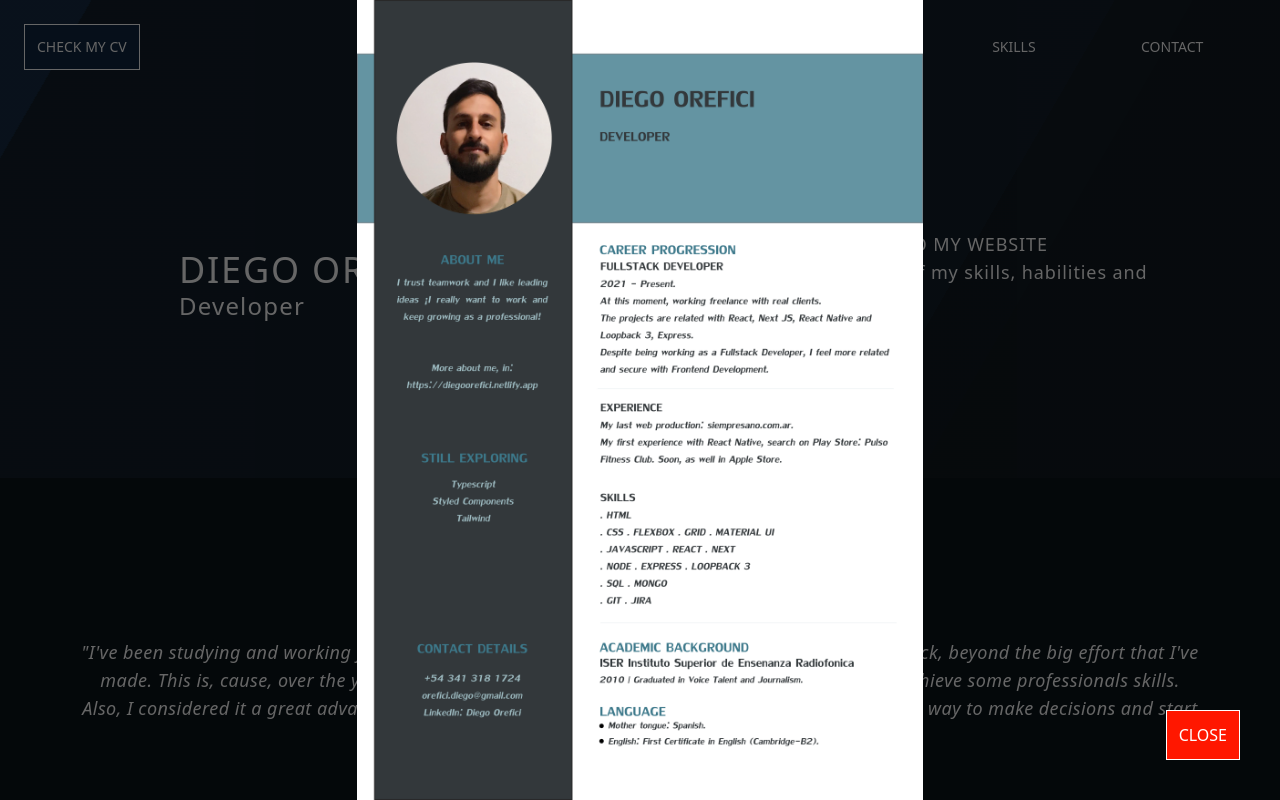
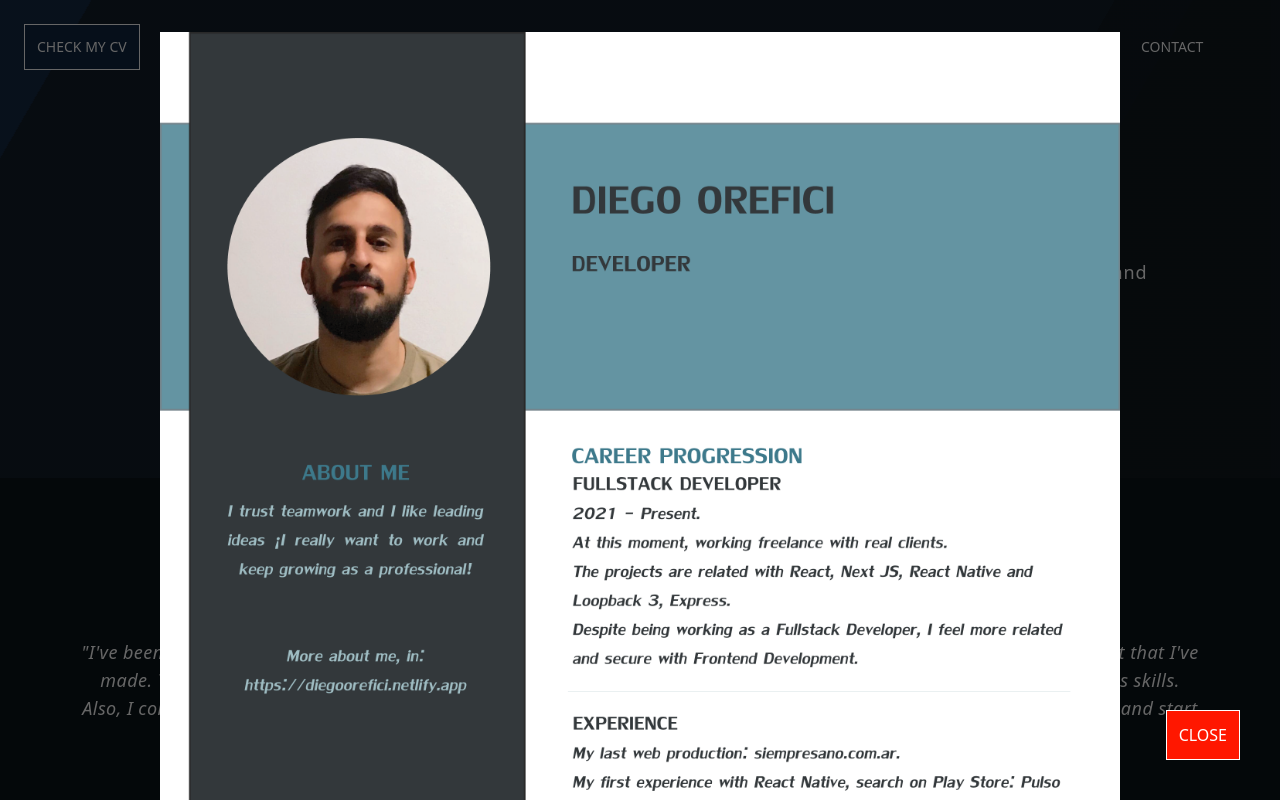
Before and after one commit to dieore/portfolio-22, a React (Create React App) app: page / in a window 1280 px wide. Both pictures are taken after a click on the button "CHECK MY CV". Shown: the top 800 px of the page. Built offline with nearby package versions, Linux system fonts and the light colour scheme.

Commit message:
Modal fixed.

```diff
--- a/src/components/Job.js
+++ b/src/components/Job.js
@@ -23,7 +23,9 @@ const Job = ({ app }) => {
                 open={demo}
                 setStateFromComponent={setDemo}
             >
-                <video className="w-3/4" src={app.src} autoplay controls loop />
+                <div className="grid place-items-center place-content-center w-screen h-screen">
+                    <video className="w-3/4" src={app.src} autoplay controls loop />
+                </div>
             </Modal>
         </div>
     )
--- a/src/components/Modal.js
+++ b/src/components/Modal.js
@@ -19,18 +19,18 @@ const Modal = ({ children, open, setStateFromComponent }) => {
         <>
             {
                 open && (
-                    <div className="overflow-auto fixed w-full h-full bg-black bg-opacity-60 top-0 left-0">
+                    <div className="overflow-auto fixed w-screen h-screen bg-black bg-opacity-60 top-0 left-0 z-30">
                         <button onClick={() => {
                             setShow(false);
                             setStateFromComponent(false)
                         }}
-                            className=" hover:bg-opacity-80 outline-none fixed bottom-10 right-10 p-3 border-white border bg-red text-white"
+                            className=" hover:bg-opacity-80 outline-none fixed bottom-10 right-10 p-3 z-40 border-white border bg-red text-white"
                         >
                             CLOSE
                         </button>
-                        <div className="grid place-items-center place-content-center h-screen">
+                        <>
                             {children}
-                        </div>
+                        </>
                     </div>
                 )
             }
--- a/src/components/Navbar.js
+++ b/src/components/Navbar.js
@@ -1,8 +1,8 @@
 import { useEffect, useState } from "react";
 import Modal from "./Modal";
 
-const onScrollDown = "sm:p-6 p-3 sticky top-0 bg-blue bg-opacity-90";
-const onScrollTop = "sm:p-6 p-3 sticky top-0";
+const onScrollDown = "sm:p-6 p-3 sticky top-0 bg-blue bg-opacity-90 z-10";
+const onScrollTop = "sm:p-6 p-3 sticky top-0 z-10";
 
 const Navbar = () => {
     const [navigationBackground, setNavigationBackground] = useState(onScrollTop);
@@ -59,7 +59,7 @@ const Navbar = () => {
                 open={showCV}
                 setStateFromComponent={setShowCV}
             >
-                <img className="h-screen hover:scale-150" src="/img/cv.png" />
+                <img className="lg:px-40 p-8" src="/img/cv.png" />
             </Modal>
         </>
     )
```
